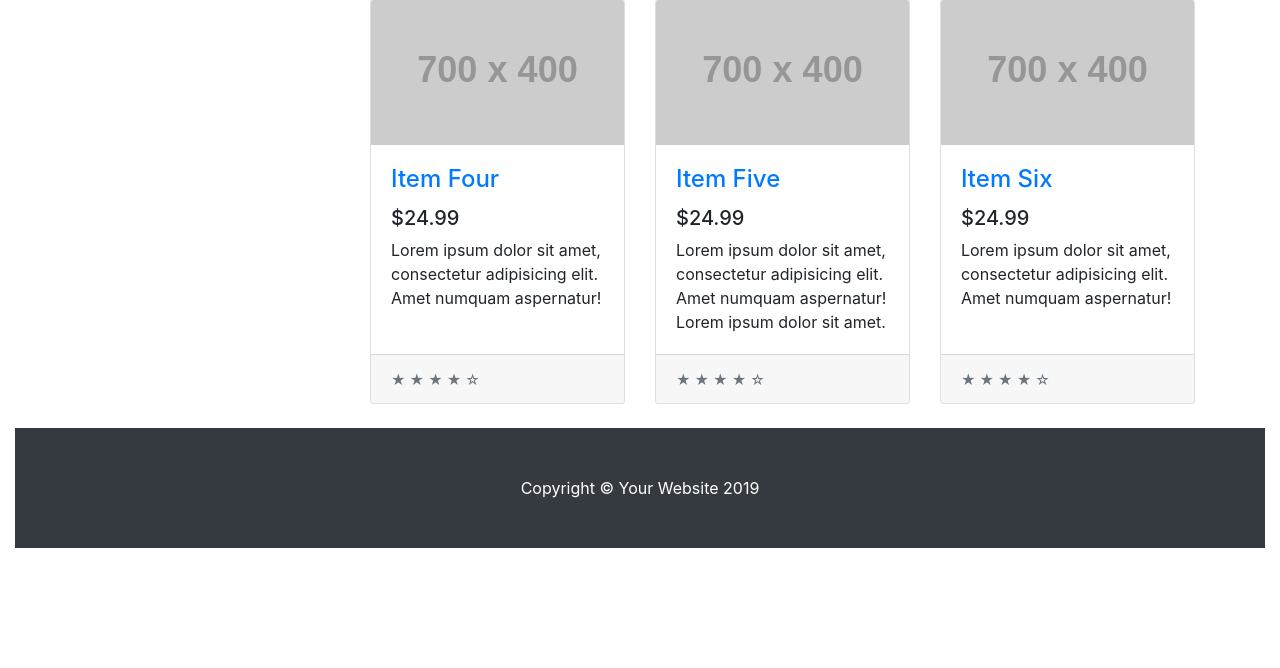
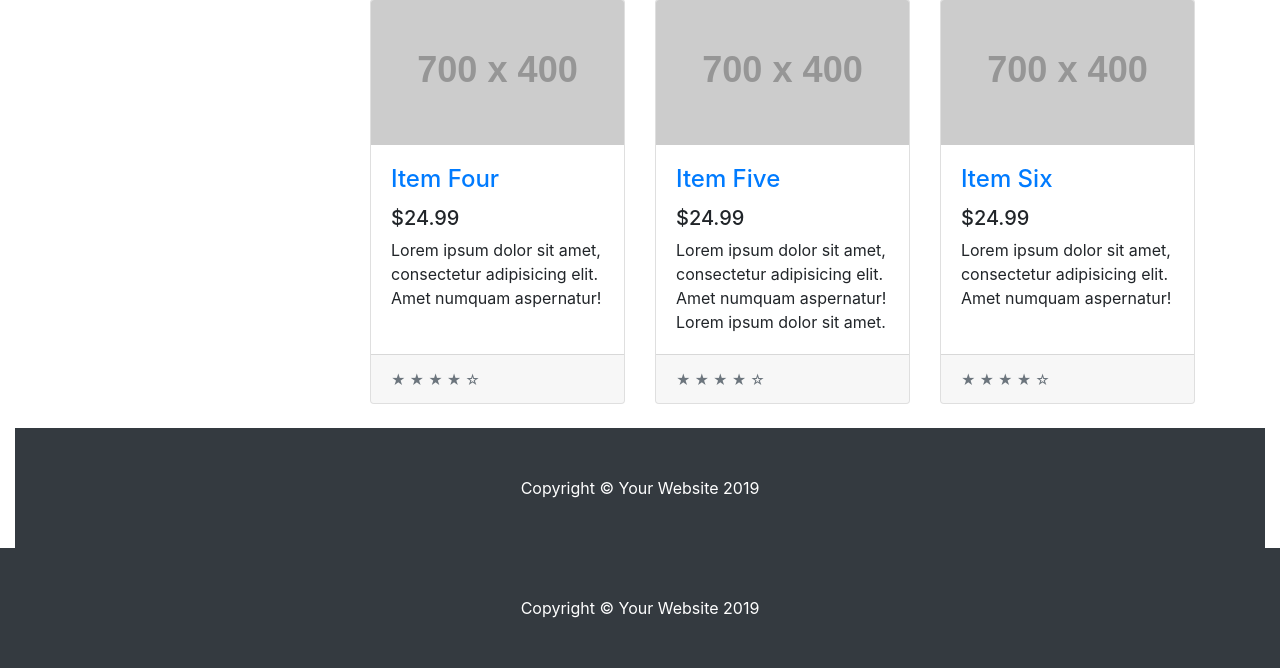
Before and after one commit to DheoAp/App-Perpustakaan, a CodeIgniter app: page /app_perpus/index.php/dashboard/index in a window 1280 px wide. Shown: the part 918-1586 px from the top of the page. Before the commit the page ends 1466 px from the top, so only its background shows below. Run offline with CodeIgniter, Linux system fonts and the light colour scheme; grey boxes labelled with a size stand in for pictures from a placeholder-image service; some libraries are stand-ins or nearby versions.

Commit message:
merubah tampilan header dan footer

```diff
--- a/application/views/templates_anggota/footer.php
+++ b/application/views/templates_anggota/footer.php
@@ -1,3 +1,14 @@
+</div>
+<!-- /.container -->
+
+<!-- Footer -->
+<footer class="py-5 bg-dark">
+  <div class="container">
+    <p class="m-0 text-center text-white">Copyright &copy; Your Website 2019</p>
+  </div>
+  <!-- /.container -->
+</footer>
+
 </div>
 <script src="https://code.jquery.com/jquery-3.5.1.min.js"></script>
 <script src="https://cdnjs.cloudflare.com/ajax/libs/popper.js/1.14.7/umd/popper.min.js" integrity="sha384-UO2eT0CpHqdSJQ6hJty5KVphtPhzWj9WO1clHTMGa3JDZwrnQq4sF86dIHNDz0W1" crossorigin="anonymous"></script>
--- a/application/views/templates_anggota/header.php
+++ b/application/views/templates_anggota/header.php
@@ -29,12 +29,12 @@
         </li>
         <li class="nav-item dropdown">
           <a class="nav-link dropdown-toggle" id="navbarDropdownMenuLink" role="button" data-toggle="dropdown" aria-haspopup="true" aria-expanded="false">
-          <?= "Hallo, ".$this->session->userdata('nama');?>
+          <?= "Hallo, ".$this->session->userdata('nama_lengkap');?>
           </a>
           <div class="dropdown-menu p-2 bg-dark" aria-labelledby="navbarDropdownMenuLink">
             <a class="nav-link" href="<?= base_url();?>admin/laporan">Laporan</a>
             <a class="nav-link" href="<?= base_url();?>admin/ganti_password">Ganti Password</a>
-            <a class="nav-link text-danger" href="<?= base_url();?>admin/logout">Logout</a>
+            <a class="nav-link text-danger" href="<?= base_url('auth/logout');?>">Logout</a>
           </div>
         </li>
       </ul>
```
